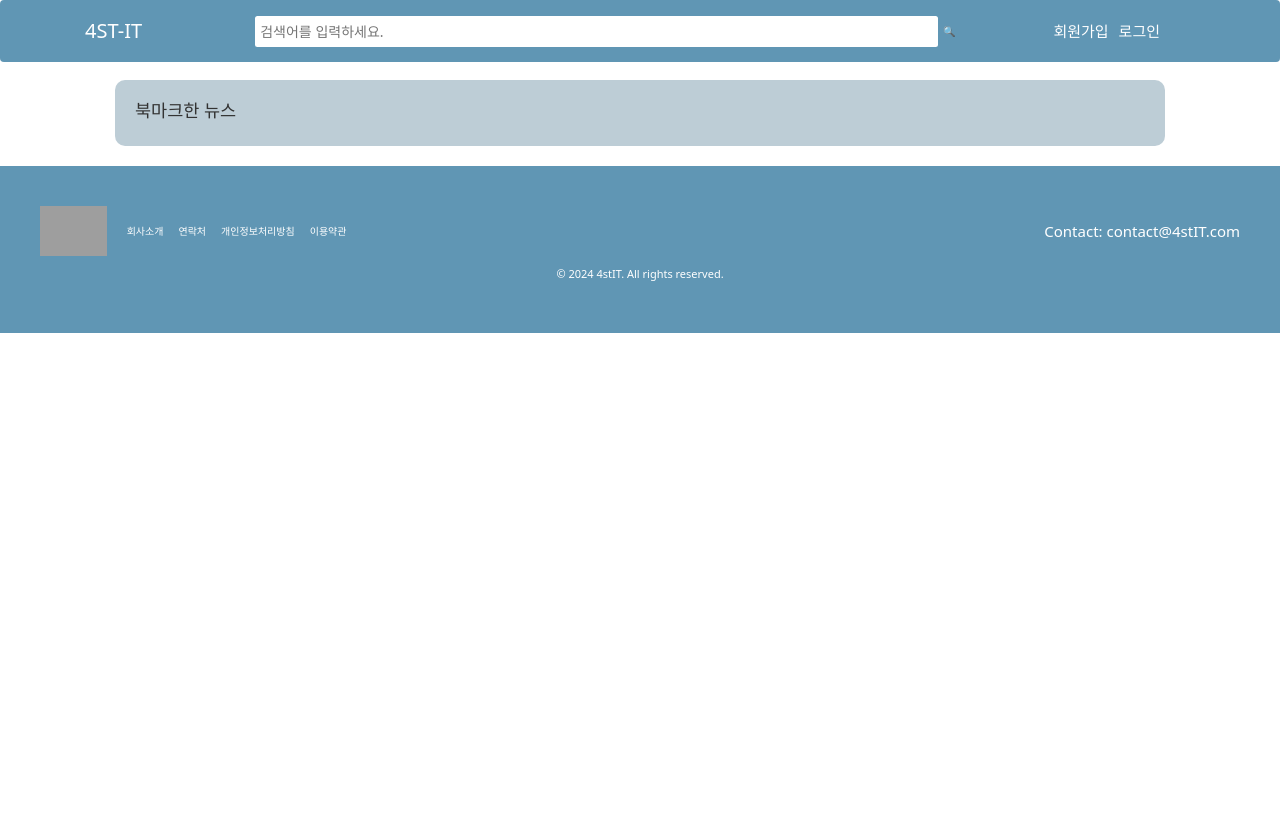
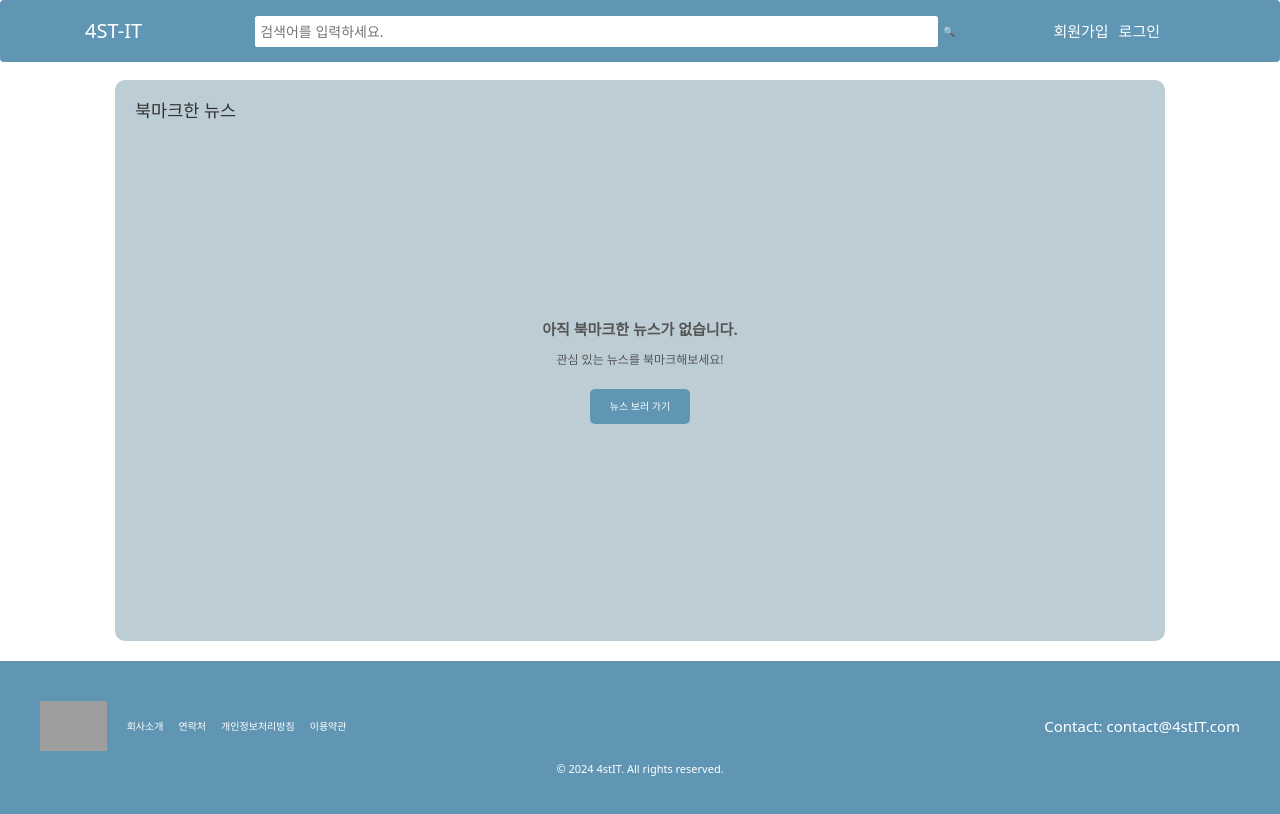
Before and after one commit to beyond-sw-camp/be08-3rd-4cari-4stIT, a Vue app in the folder Frontend/: page /bookmark in a window 1280 px wide. Shown: the top 814 px of the page. Built offline with nearby package versions, Linux system fonts and the light colour scheme; grey boxes are pictures that could not be loaded.

Commit message:
북마크 리스트 없을 시 로직 추가

```diff
--- a/Frontend/src/components/Bookmark.vue
+++ b/Frontend/src/components/Bookmark.vue
@@ -2,8 +2,17 @@
     <div>
       <div class="container">
         <h3>북마크한 뉴스</h3>
-      <div class="news-grid">
-        <div v-for="(item, index) in bookmarkList" :key="index" class="news-item">
+        <div v-if="bookmarkList.length === 0" class="no-bookmark">
+          <p class="message">아직 북마크한 뉴스가 없습니다.</p>
+          <p class="suggestion">관심 있는 뉴스를 북마크해보세요!</p>
+          <router-link to="/news" class="explore-news">뉴스 보러 가기</router-link>
+        </div>
+        <div v-else class="news-grid">
+          <div
+            v-for="(item, index) in bookmarkList"
+            :key="index"
+            class="news-item"
+          >
             <router-link :to="`/detail/${item.newsId}`">
               <img :src="item.newsImage" :alt="'뉴스 이미지 ' + (index + 1)" />
             </router-link>
@@ -20,11 +29,11 @@
   </template>
 
   <script>
-import axios from 'axios';
-import { useUserStore } from '@/store/user';
+  import axios from "axios";
+  import { useUserStore } from "@/store/user";
 
   export default {
-  name: 'Bookmark',
+    name: "Bookmark",
     data() {
       return {
         bookmarkList: [],
@@ -35,10 +44,12 @@ export default {
         try {
           const userStore = useUserStore();
           const userNo = userStore.user.userNo;
-        const response = await axios.get(`http://localhost:8080/api/bookmark/${userNo}`);
+          const response = await axios.get(
+            `http://localhost:8080/api/bookmark/${userNo}`
+          );
           this.bookmarkList = response.data;
         } catch (error) {
-        console.error('북마크를 가져오는 데 실패했습니다:', error);
+          console.error("북마크를 가져오는 데 실패했습니다:", error);
         }
       },
     },
@@ -83,6 +94,44 @@ body {
 
   h3 {
     color: #333333;
+  }
+
+  .no-bookmark {
+  display: flex;
+  flex-direction: column;
+  justify-content: center;
+  align-items: center;
+  text-align: center;
+  color: #555;
+  margin: 50px auto;
+  padding: 40px;
+  border-radius: 10px;
+  max-width: 800px;
+  height: 400px; /* 원하는 높이로 조정 */
+  }
+
+  .no-bookmark .message {
+    font-size: 1.5em;
+    font-weight: bold;
+    margin-bottom: 10px;
+  }
+
+  .no-bookmark .suggestion {
+    font-size: 1.2em;
+    margin-bottom: 20px;
+  }
+
+  .explore-news {
+    display: inline-block;
+    padding: 10px 20px;
+    background-color: #6096b4;
+    color: #fff;
+    border-radius: 5px;
+    text-decoration: none;
+  }
+
+  .explore-news:hover {
+    background-color: #507d9a;
   }
 
   .news-grid {
```
Lines whose indentation alone changed are shown as unchanged.
